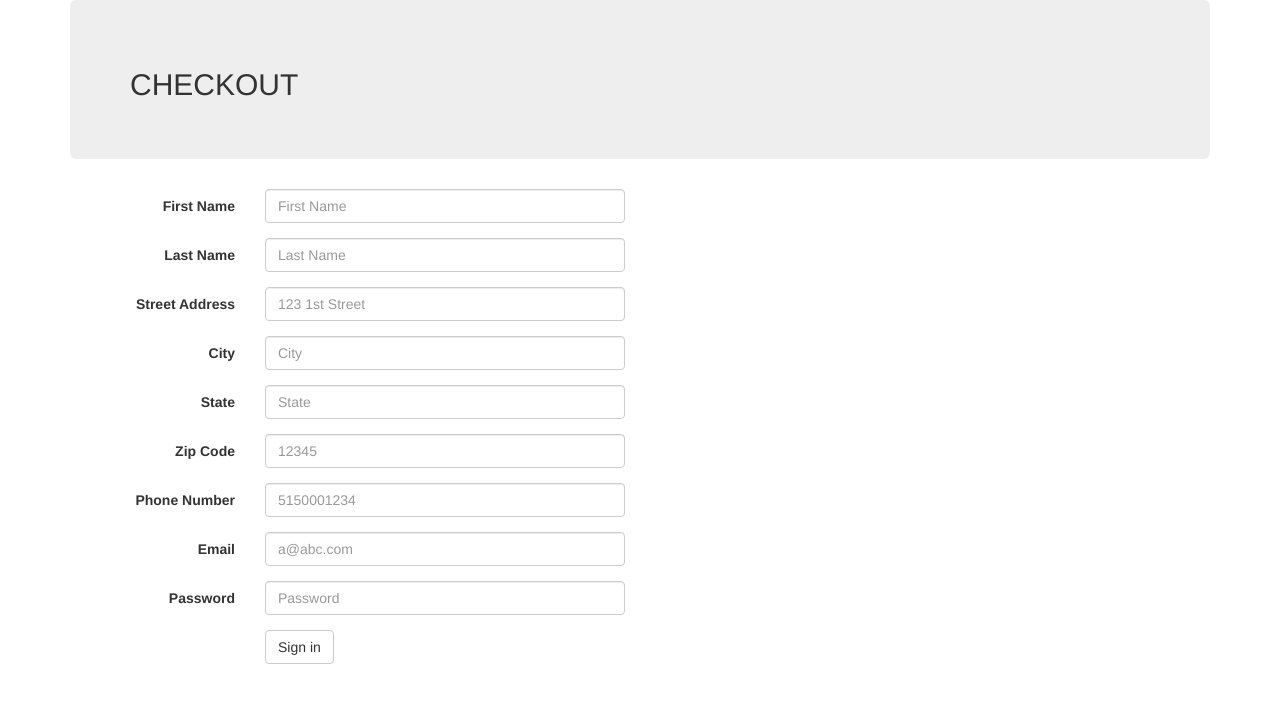
After one commit to HPMongo/Final_project, a PHP site: page /checkout.php in a window 1280 px wide. The commit adds this page. Shown: the top 703 px of the page. Run offline with PHP 8.4, Linux system fonts and the light colour scheme.

Commit message:
Add start page where the customer can either log in or create a new account and checkout page to process with paying and select shipping method for the shopping items.

```diff
--- /dev/null
+++ b/checkout.php
@@ -0,0 +1,84 @@
+<!DOCTYPE html>
+<html lang="en">
+	<head>
+		<title>Check-out</title>
+		<link rel="stylesheet" href="css/bootstrap.css">
+		<link rel="stylesheet" type="text/css" href="css/bootstrap.css">
+
+		<!-- Latest compiled and minified CSS -->
+		<!--link rel="stylesheet" href="https://maxcdn.bootstrapcdn.com/bootstrap/3.3.4/css/bootstrap.min.css"-->
+
+		<!-- Optional theme -->
+		<!--link rel="stylesheet" href="https://maxcdn.bootstrapcdn.com/bootstrap/3.3.4/css/bootstrap-theme.min.css"-->
+	</head>
+	<body>
+	<div class="container">
+		<div class="jumbotron">
+			<h2>CHECKOUT</h2>
+		</div>
+	</div>
+	<div class="container">
+		<form class="form-horizontal">
+		  <div class="form-group">
+		    <label for="inputFirstName" class="col-sm-2 control-label">First Name</label>
+		    <div class="col-xs-4">
+		      <input type="text" class="form-control" id="inputFirstName" placeholder="First Name">
+		    </div>
+		  </div>
+		  <div class="form-group">
+		    <label for="inputLastName" class="col-sm-2 control-label">Last Name</label>
+		    <div class="col-xs-4">
+		      <input type="text" class="form-control" id="inputLastName" placeholder="Last Name">
+		    </div>
+		  </div>
+		  <div class="form-group">
+		    <label for="inputStreetAddress" class="col-sm-2 control-label">Street Address</label>
+		    <div class="col-xs-4">
+		      <input type="text" class="form-control" id="inputStreetAddress" placeholder="123 1st Street">
+		    </div>
+		  </div>
+		  <div class="form-group">
+		    <label for="inputCity" class="col-sm-2 control-label">City</label>
+		    <div class="col-xs-4">
+		      <input type="text" class="form-control" id="inputCity" placeholder="City">
+		    </div>
+		  </div>
+		  <div class="form-group">
+		    <label for="inputState" class="col-sm-2 control-label">State</label>
+		    <div class="col-xs-4">
+		      <input type="text" class="form-control" id="inputState" placeholder="State">
+		    </div>
+		  </div>
+		  <div class="form-group">
+		    <label for="inputZipCode" class="col-sm-2 control-label">Zip Code</label>
+		    <div class="col-xs-4">
+		      <input type="text" class="form-control" id="inputZipCode" placeholder="12345">
+		    </div>
+		  </div>
+		  <div class="form-group">
+		    <label for="inputPhone" class="col-sm-2 control-label">Phone Number</label>
+		    <div class="col-xs-4">
+		      <input type="text" class="form-control" id="inputPhone" placeholder="5150001234">
+		    </div>
+		  </div>
+		  <div class="form-group">
+		    <label for="inputEmail" class="col-sm-2 control-label">Email</label>
+		    <div class="col-xs-4">
+		      <input type="text" class="form-control" id="inputEmail" placeholder="a@abc.com">
+		    </div>
+		  </div>
+		  <div class="form-group">
+		    <label for="inputPassword3" class="col-sm-2 control-label">Password</label>
+		    <div class="col-xs-4">
+		      <input type="password" class="form-control" id="inputPassword3" placeholder="Password">
+		    </div>
+		  </div>
+		  <div class="form-group">
+		    <div class="col-sm-offset-2 col-sm-10">
+		      <button type="submit" class="btn btn-default">Sign in</button>
+		    </div>
+		  </div>
+		</form>
+	</div>
+	</body>
+</html>
```
Also changed, not shown: cart.php (+6 -2 lines), start.php (added, +45 -0 lines).
